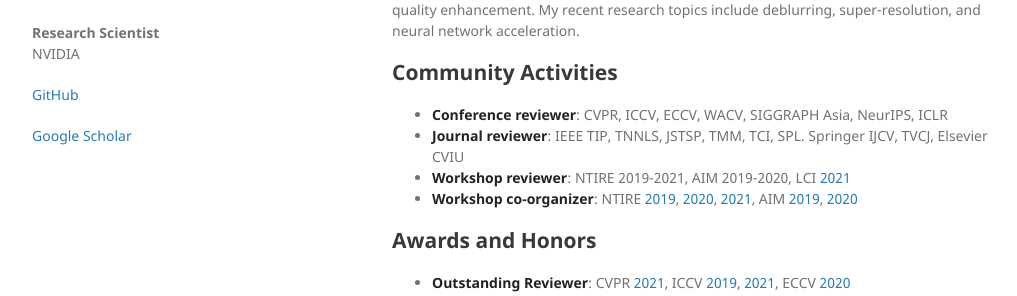
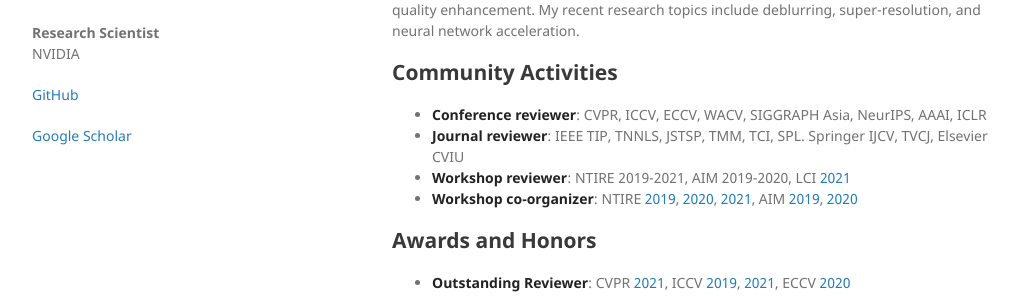
Before and after one commit to SeungjunNah/seungjunnah.github.io, a Jekyll site: the page built from index.md, in a window 1280 px wide and 1375 px high. Shown: the part 382-678 px from the top of the window, without its empty margins (128-1145 px from the left). Built offline with Jekyll 4.4.1, drawn with Linux system fonts in a browser that asks for light colours.

Commit message:
reviewer record update: AAAI

```diff
--- a/index.md
+++ b/index.md
@@ -22,7 +22,7 @@ My recent research topics include deblurring, super-resolution, and neural netwo
 
 ## Community Activities
 
-* **Conference reviewer**: CVPR, ICCV, ECCV, WACV, SIGGRAPH Asia, NeurIPS, ICLR
+* **Conference reviewer**: CVPR, ICCV, ECCV, WACV, SIGGRAPH Asia, NeurIPS, AAAI, ICLR
 * **Journal reviewer**: IEEE TIP, TNNLS, JSTSP, TMM, TCI, SPL. Springer IJCV, TVCJ, Elsevier CVIU
 * **Workshop reviewer**: NTIRE 2019-2021, AIM 2019-2020, LCI [2021](https://sites.google.com/view/lci-iccv2021)
 * **Workshop co-organizer**: NTIRE [2019](https://data.vision.ee.ethz.ch/cvl/ntire19/), [2020](https://data.vision.ee.ethz.ch/cvl/ntire20/), [2021](https://data.vision.ee.ethz.ch/cvl/ntire21/), AIM [2019](https://data.vision.ee.ethz.ch/cvl/aim19/), [2020](https://data.vision.ee.ethz.ch/cvl/aim19/)
```
